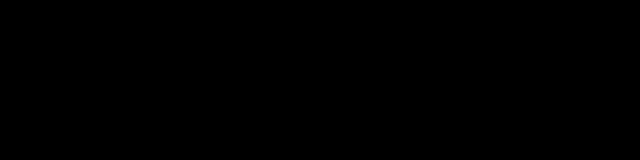
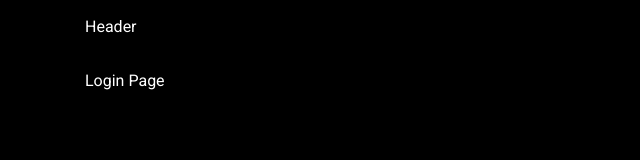
Before and after one commit to melion11/task-manager, a React (Vite) app: page /login in a window 1280 px wide. Before the commit this address had no page. Shown: the top 160 px of the page, without its empty margins (0-640 px from the left). Built offline with nearby package versions, Linux system fonts and the light colour scheme.

Commit message:
add routes

```diff
--- a/src/app/App.tsx
+++ b/src/app/App.tsx
@@ -1,13 +1,8 @@
-import { Routes, Route } from "react-router-dom";
+import { Router } from "@/app/routes";
 
-import { Layout } from "@/components/Layout";
 
 export function App() {
   return (
-    <div>
-      <Routes>
-        <Route path={"/"} element={<Layout />}></Route>
-      </Routes>
-    </div>
+    <Router />
   );
 }
--- /dev/null
+++ b/src/app/routes/index.ts
@@ -0,0 +1 @@
+export * from './router.tsx'
--- /dev/null
+++ b/src/app/routes/router.tsx
@@ -0,0 +1,41 @@
+import { createBrowserRouter, Navigate, Outlet, RouterProvider } from "react-router-dom";
+import { Layout } from "@/components/Layout";
+import { LoginPage, NotFoundPage, TodosPage } from "@/pages";
+
+function PrivateRoutes() {
+
+  const isAuthenticated = false
+
+  return isAuthenticated ? <Outlet /> : <Navigate to="/login" />
+}
+
+const router = createBrowserRouter([
+  {
+    path: '/',
+    element: <Layout />,
+    children: [
+      {
+        element: <PrivateRoutes />,
+        children: [
+          {
+            path: '/*',
+            element: <NotFoundPage />,
+          },
+          {
+            path: '/',
+            element: <TodosPage />,
+          },
+        ],
+      },
+      {
+        path: '/login',
+        element: <LoginPage />,
+      }
+    ],
+  },
+])
+
+export const Router = () => {
+
+  return <RouterProvider router={router} />
+}
--- a/src/components/ui/Header/Header.tsx
+++ b/src/components/ui/Header/Header.tsx
@@ -1,7 +1,9 @@
 export const Header = () => {
   return (
     <header>
-      <div className={"container"}>111</div>
+      <div className={"container"}>
+        Header
+      </div>
     </header>
   );
 };
--- a/src/main.tsx
+++ b/src/main.tsx
@@ -5,14 +5,11 @@
 import { StrictMode } from "react";
 
 import { createRoot } from "react-dom/client";
-import { BrowserRouter } from "react-router-dom";
 
 import { App } from "./app/App.tsx";
 
 createRoot(document.getElementById("root") as HTMLElement).render(
   <StrictMode>
-    <BrowserRouter>
       <App />
-    </BrowserRouter>
   </StrictMode>,
 );
--- a/src/pages/loginPage/LoginPage.tsx
+++ b/src/pages/loginPage/LoginPage.tsx
@@ -1,5 +1,9 @@
 import s from "./LoginPage.module.scss";
 
 export const LoginPage = () => {
-  return <div className={s.LoginPage}></div>;
+  return <section className={s.LoginPage}>
+    <div className={"container"}>
+      Login Page
+    </div>
+  </section>;
 };
--- a/src/pages/notFoundPage/NotFoundPage.tsx
+++ b/src/pages/notFoundPage/NotFoundPage.tsx
@@ -1,5 +1,7 @@
 import s from "./NotFoundPage.module.scss";
 
 export const NotFoundPage = () => {
-  return <div className={s.NotFoundPage}></div>;
+  return <div className={s.NotFoundPage}>
+    Page not Found 404
+  </div>;
 };
--- a/src/pages/todosPage/TodosPage.tsx
+++ b/src/pages/todosPage/TodosPage.tsx
@@ -1,5 +1,7 @@
 import s from "./TodosPage.module.scss";
 
 export const TodosPage = () => {
-  return <div className={s.TodosPage}></div>;
+  return <div className={s.TodosPage}>
+    Todos
+  </div>;
 };
--- a/src/widgets/Navbar/ui/Navbar.tsx
+++ b/src/widgets/Navbar/ui/Navbar.tsx
@@ -1,5 +1,7 @@
 import s from "./Navbar.module.scss";
 
 export const Navbar = () => {
-  return <div className={s.Navbar}></div>;
+  return <div className={s.Navbar}>
+    Navbar
+  </div>;
 };
```
